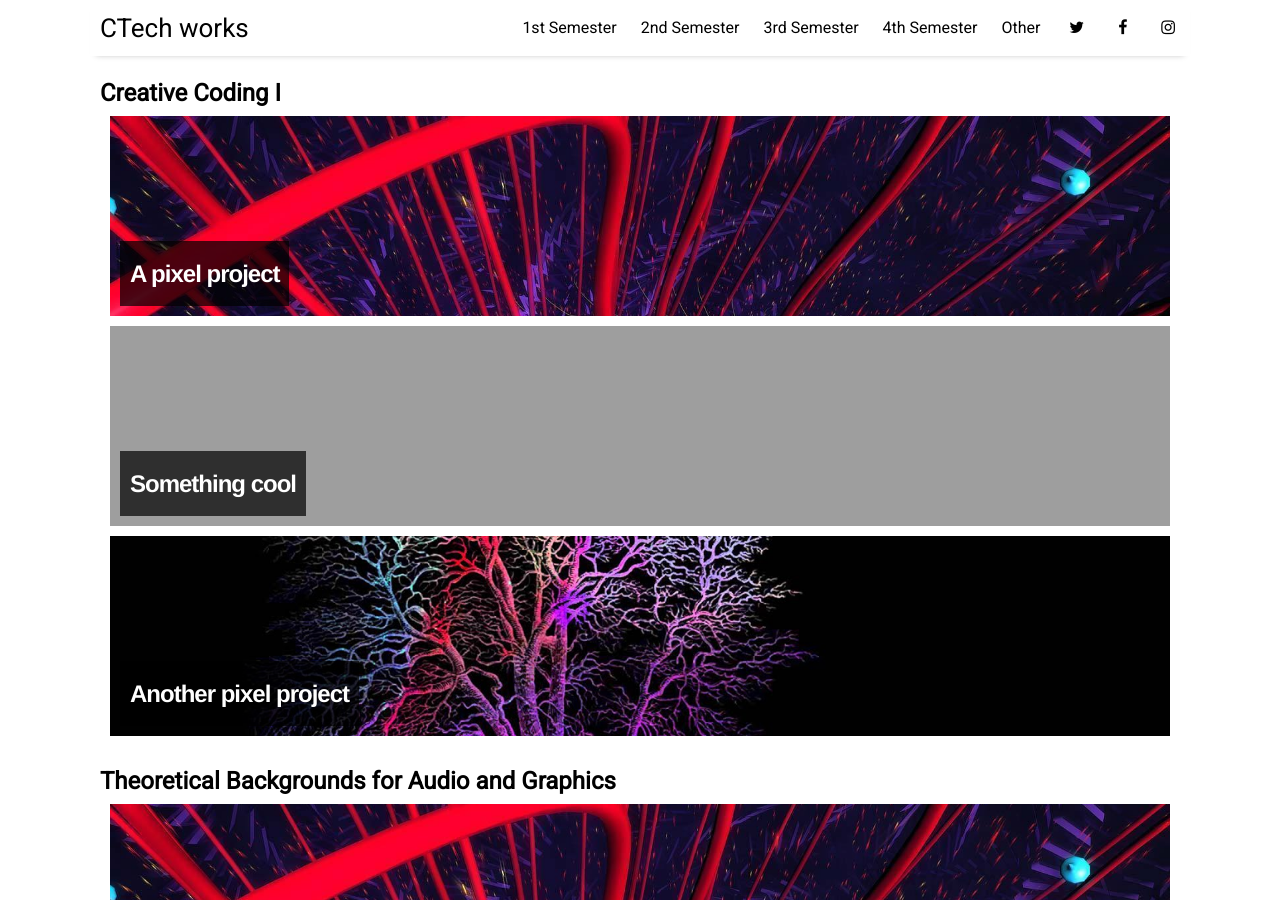
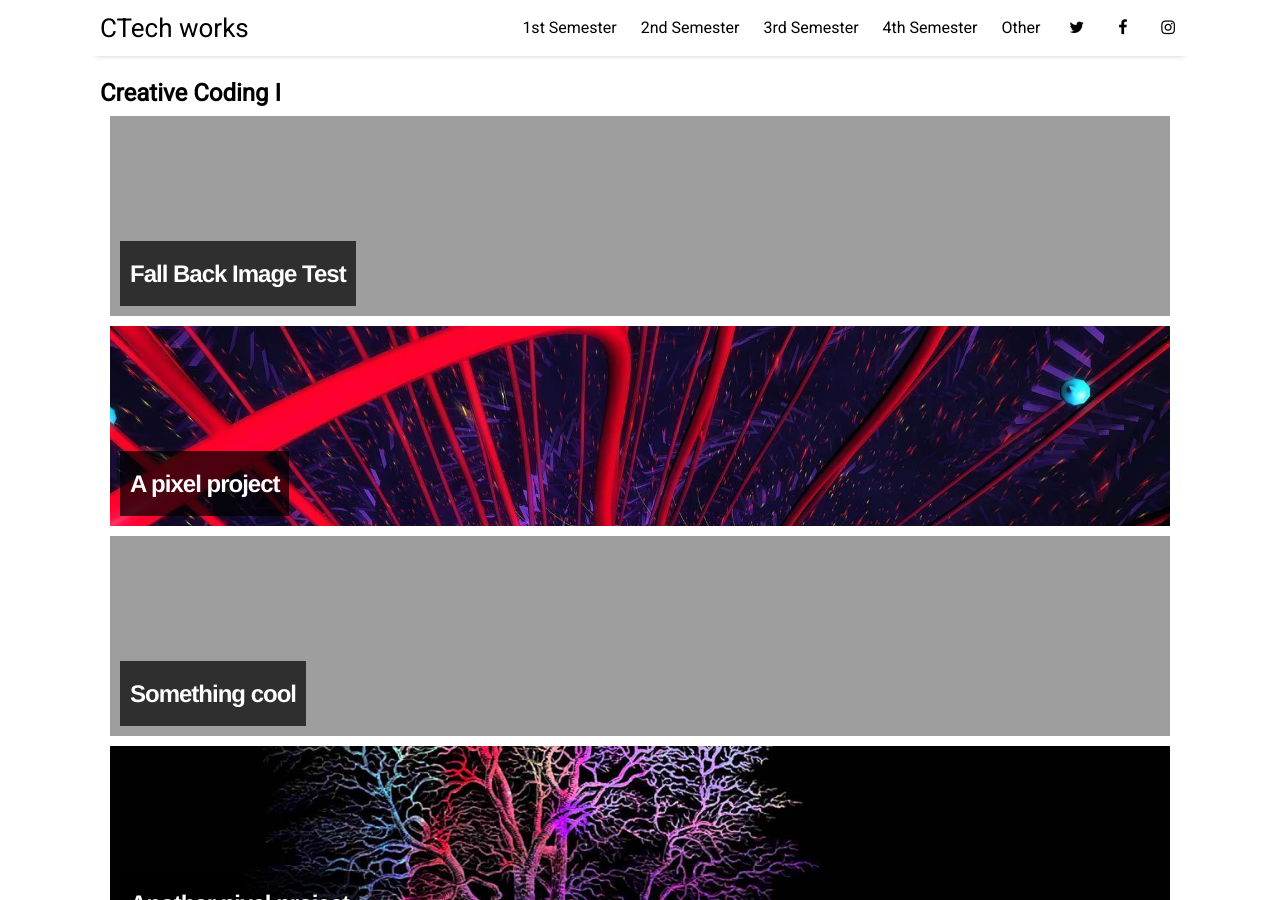
Before and after one commit to ctechfilmuniversity/ctechfilmuniversity.github.io, a Jekyll site: the page built from pages/1st-Semester.html, in a window 1280 px wide and 900 px high, scrolled down 580 px. Built offline with Jekyll 4.4.1, drawn with Linux system fonts in a browser that asks for light colours; nearby versions of some CDN libraries.

Commit message:
add fall back image for cover-images (unstable)

```diff
--- a/pages/1st-Semester.html
+++ b/pages/1st-Semester.html
@@ -9,7 +9,13 @@
 
 {% for post in site.categories.ARI %}
   <a href="{{ site.github.url }}{{ post.url }}">
-    <div class="featured-posts" {% if post.cover-image %}style="background-image:url({{ site.github.url }}/assets/img/test_pics/{{ post.cover-image }})"{% endif %}>
+    <div class="featured-posts"
+      {% if post.cover-image %}
+        style="background-image:url({{ site.github.url }}/assets/img/test_pics/{{ post.cover-image }})"
+      {% else  %}
+        style="background-image:url({{ site.github.url }} {{ site.header-image }})"
+      {% endif %}
+    >
       <h2><span>{{ post.title }}</span></h2>
     </div>
   </a>
@@ -19,7 +25,13 @@
 
 {% for post in site.categories.CCI %}
   <a href="{{ site.github.url }}{{ post.url }}">
-    <div class="featured-posts" {% if post.cover-image %}style="background-image:url({{ site.github.url }}/assets/img/test_pics/{{ post.cover-image }})"{% endif %}>
+    <div class="featured-posts"
+      {% if post.cover-image %}
+        style="background-image:url({{ site.github.url }}/assets/img/test_pics/{{ post.cover-image }})"
+      {% elsif post.cover-image == "fall-back"  %}
+        style="background-image:url({{ site.github.url }}{{ site.header-image }})"
+      {% endif %}
+    >
       <h2><span>{{ post.title }}</span></h2>
     </div>
   </a>
```
Also changed, not shown: _posts/2019-11-04-test5.md (added, +17 -0 lines), _posts/2019-05-06-test8.md (renamed from _posts/2019-05-06-test5.md).
